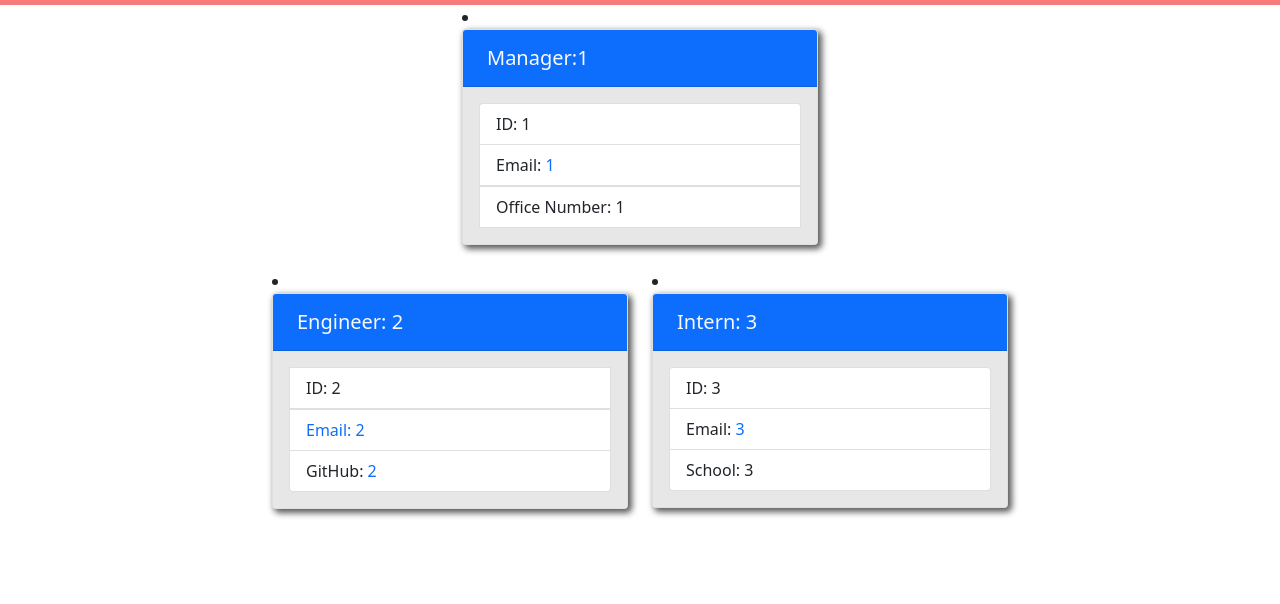
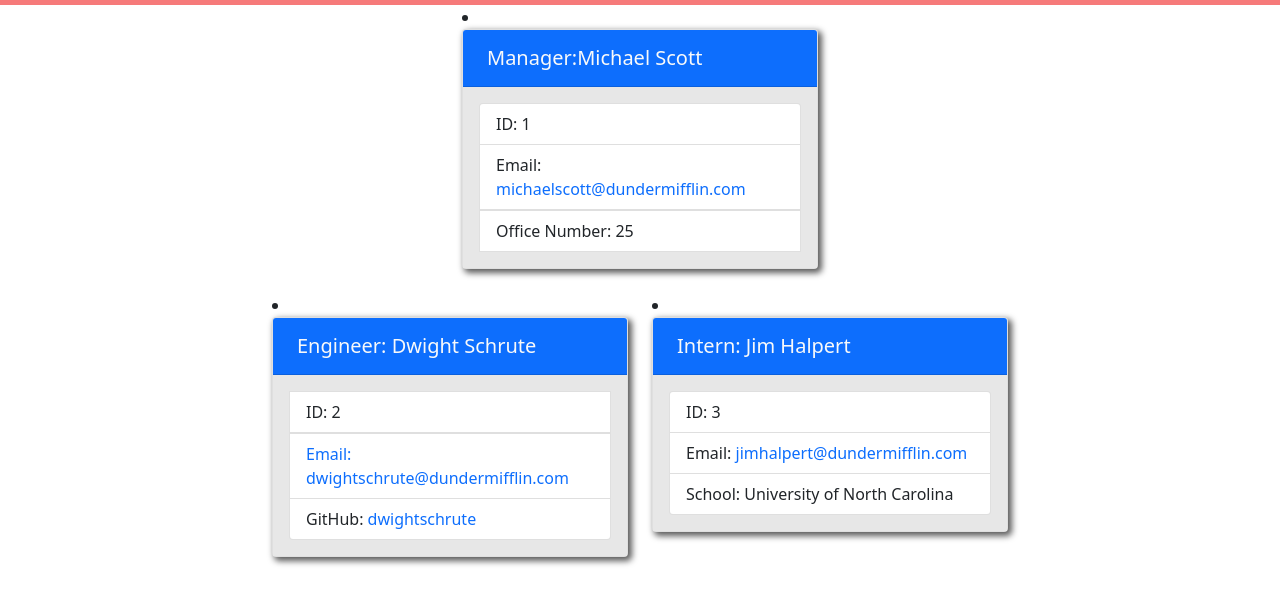
Before and after one commit to koshea1124/Team-Profile-Generator, a website: page dist/index.html in a window 1280 px wide. Shown: the part 96-700 px from the top of the page. Drawn offline with nearby package versions, Linux system fonts and the light colour scheme.

Commit message:
created index.html file and saved it in dist folder

```diff
--- a/dist/index.html
+++ b/dist/index.html
@@ -35,13 +35,13 @@
         <div class="card memberCard">
             <div class="card-header bg-primary text-light">
                 <h2 class="fs-4"></h2>
-                <h3 class="title fs-5"><span class="me-2"><i class="fa-solid fa-mug-hot"></i></span>Manager:1 </h3>
+                <h3 class="title fs-5"><span class="me-2"><i class="fa-solid fa-mug-hot"></i></span>Manager:Michael Scott </h3>
             </div>
             <div class="card-body">
                 <ul class="list-group">
                     <li class="list-group-item">ID: 1</li>
-                    <li class="list-group-item">Email: <a href="mailto:1">1</li>
-                    <li class="list-group-item">Office Number: 1</li>
+                    <li class="list-group-item">Email: <a href="mailto:michaelscott@dundermifflin.com">michaelscott@dundermifflin.com</li>
+                    <li class="list-group-item">Office Number: 25</li>
                 </ul>
             </div>
         </div>
@@ -51,13 +51,13 @@
         <div class="card memberCard">
             <div class="card-header bg-primary text-light">
                 <h2 class="fs-4"></h2>
-                <h3 class="title fs-5"><span class="me-2"><i class="fa-solid fa-glasses"></i></span>Engineer: 2</h3>
+                <h3 class="title fs-5"><span class="me-2"><i class="fa-solid fa-glasses"></i></span>Engineer: Dwight Schrute</h3>
             </div>
             <div class="card-body">
                 <ul class="list-group">
                     <li class="list-group-item">ID: 2</li>
-                    <li class="list-group-item">Email: <a href="mailto: 2">2</a></li>
-                    <li class="list-group-item">GitHub: <a href="https://github.com/2">2</a></li>
+                    <li class="list-group-item">Email: <a href="mailto: dwightschrute@dundermifflin.com">dwightschrute@dundermifflin.com</a></li>
+                    <li class="list-group-item">GitHub: <a href="https://github.com/dwightschrute">dwightschrute</a></li>
                 </ul>
             </div>
         </div>
@@ -67,13 +67,13 @@
         <div class="card memberCard">
             <div class="card-header bg-primary text-light">
                 <h2 class="fs-4"></h2>
-                <h3 class="title fs-5"><span class="me-2"><i class="fa-sharp fa-solid fa-graduation-cap"></i></span>Intern: 3</h3>
+                <h3 class="title fs-5"><span class="me-2"><i class="fa-sharp fa-solid fa-graduation-cap"></i></span>Intern: Jim Halpert</h3>
             </div>
             <div class="card-body">
                 <ul class="list-group">
                     <li class="list-group-item">ID: 3</li>
-                    <li class="list-group-item">Email: <a href="mailto: 3">3</a></li>
-                    <li class="list-group-item">School: 3</li>
+                    <li class="list-group-item">Email: <a href="mailto: jimhalpert@dundermifflin.com">jimhalpert@dundermifflin.com</a></li>
+                    <li class="list-group-item">School: University of North Carolina</li>
                 </ul>
             </div>
         </div>
```
